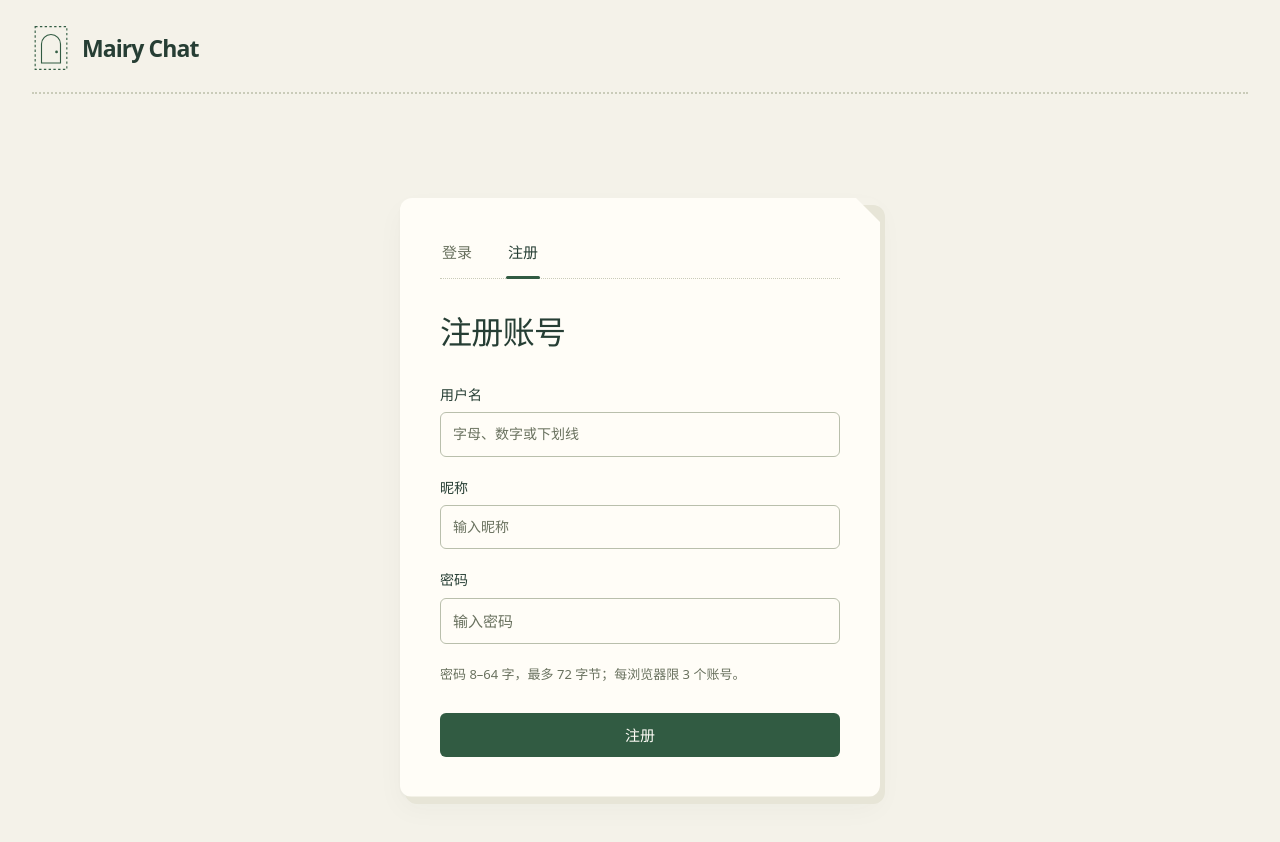
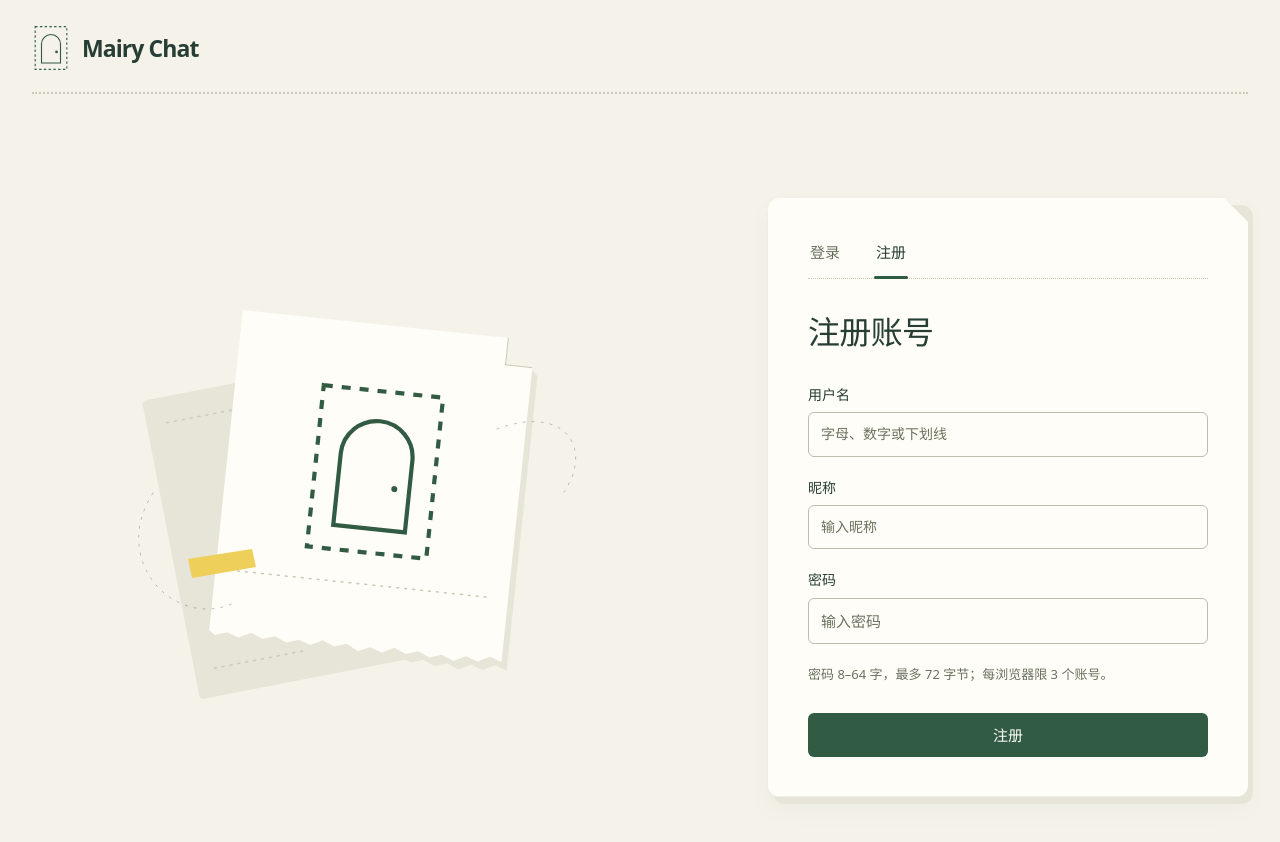
Before and after one commit to Mairy0107/mairy-chat, a Vue app in the folder frontend/: page /register in a window 1280 px wide. Shown: the top 842 px of the page. Built offline with nearby package versions, Linux system fonts and the light colour scheme; no server answers.

Commit message:
style: 登录页左抽象图右纸卡布局

```diff
--- a/frontend/src/views/AuthView.vue
+++ b/frontend/src/views/AuthView.vue
@@ -87,8 +87,31 @@ async function submit() {
 </script>
 
 <template>
-  <!-- 纸卡只承载账号操作，省去宣传区与重复提示。 -->
+  <!-- 左侧纸艺仅作装饰，右侧纸卡保留原有账号操作。 -->
   <section class="auth-layout" :class="{ 'is-entering': entering }">
+    <div class="auth-visual" aria-hidden="true">
+      <svg viewBox="0 0 540 480" fill="none" focusable="false">
+        <!-- 底纸与撕边纸错位叠放，留白承接页面米纸底色。 -->
+        <g transform="rotate(-11 240 262)">
+          <rect class="visual-underpaper" x="76" y="110" width="290" height="304" rx="4" />
+          <path class="visual-stitch" d="M96 136H346M96 386H280" />
+        </g>
+        <g transform="rotate(6 284 240)">
+          <path class="visual-underpaper" d="M138 76H405L432 103V399L420 395L408 401L396 397L384 403L372 398L360 402L348 397L336 401L324 396L312 402L300 398L288 403L276 397L264 401L252 396L240 402L228 398L216 402L204 397L192 401L180 396L168 402L156 398L144 402L138 398Z" />
+          <path class="visual-paper" d="M132 68H399L426 95V391L414 387L402 393L390 389L378 395L366 390L354 394L342 389L330 393L318 388L306 394L294 390L282 395L270 389L258 393L246 388L234 394L222 390L210 394L198 389L186 393L174 388L162 394L150 390L138 394L132 390Z" />
+          <path class="visual-fold" d="M399 68V95H426" />
+          <path class="visual-stitch" d="M154 328H404" />
+        </g>
+        <!-- 复用品牌门标的邮票虚线与拱门比例，避免引入另一套图案。 -->
+        <g transform="translate(211 125) rotate(6 72 90) scale(3)">
+          <path class="visual-stamp" d="M4 3H44V57H4Z" stroke-dasharray="3 3" />
+          <path class="visual-stamp" d="M12 49V25A12 12 0 0 1 36 25V49Z" />
+          <circle class="visual-leaf" cx="31" cy="35" r="1" />
+        </g>
+        <path class="visual-citrus" d="M96 302L160 292L164 310L100 321Z" />
+        <path class="visual-thread" d="M61 236C17 304 83 373 142 346M405 172C472 147 502 190 472 235" />
+      </svg>
+    </div>
     <div class="auth-card paper-stack">
       <nav class="auth-tabs" aria-label="账号入口">
         <RouterLink to="/login" :aria-current="mode === 'login' ? 'page' : undefined">登录</RouterLink>
@@ -118,9 +141,20 @@ async function submit() {
 </template>
 
 <style scoped>
-/* 登录、注册和找回密码共用一张裁角纸卡。 */
-.auth-layout { display: grid; place-items: center; padding: clamp(32px, 8vh, 88px) 0 48px; }
-.auth-card { width: min(100%, 480px); padding: 32px 40px 40px; }
+/* 桌面左纸艺、右表单；列宽可收缩，纸卡和焦点环不裁切。 */
+.auth-layout { display: grid; grid-template-columns: minmax(0, 1fr) minmax(0, 480px); align-items: center; gap: clamp(32px, 6vw, 80px); padding: clamp(32px, 8vh, 88px) 0 48px; }
+.auth-card { width: 100%; max-width: 480px; min-width: 0; padding: 32px 40px 40px; }
+/* 纯 SVG 纸艺沿用现有令牌，静态呈现以保持表单为视觉焦点。 */
+.auth-visual { min-width: 0; pointer-events: none; }
+.auth-visual svg { display: block; width: 100%; max-width: 540px; height: auto; margin: 0 auto; }
+.visual-underpaper { fill: var(--underpaper); }
+.visual-paper { fill: var(--paper); }
+.visual-fold { fill: var(--rice); stroke: var(--line); stroke-width: 1; }
+.visual-stitch { stroke: var(--line); stroke-width: 1.5; stroke-dasharray: 2 6; stroke-linecap: round; }
+.visual-stamp { stroke: var(--leaf); stroke-width: 1.4; }
+.visual-leaf { fill: var(--leaf); }
+.visual-citrus { fill: var(--citrus); }
+.visual-thread { stroke: var(--ink); stroke-width: 1; stroke-dasharray: 2 7; stroke-linecap: round; opacity: 0.3; }
 .auth-tabs { display: flex; gap: 32px; margin-bottom: 32px; border-bottom: 1px dotted var(--line); }
 .auth-tabs a { position: relative; padding: 10px 2px 14px; color: var(--muted); }
 .auth-tabs a[aria-current='page'] { color: var(--ink); font-weight: 700; }
@@ -136,6 +170,12 @@ async function submit() {
 .auth-back { display: inline-block; padding: 12px 0 0; margin-top: 12px; font-size: 14px; }
 /* 仅首次登录归位，不对输入和错误重复播放。 */
 .is-entering .auth-card { animation: paper-settle var(--motion-enter) var(--ease-paper) both; }
+/* 窄屏隐藏装饰，登录、注册和找回密码均保留完整可用宽度。 */
+@media (max-width: 899px) {
+  .auth-layout { grid-template-columns: minmax(0, 1fr); gap: 0; }
+  .auth-visual { display: none; }
+  .auth-card { justify-self: center; }
+}
 @media (max-width: 600px) {
   .auth-layout { padding-top: 28px; }
   .auth-card { padding: 26px 24px 32px; }
```
